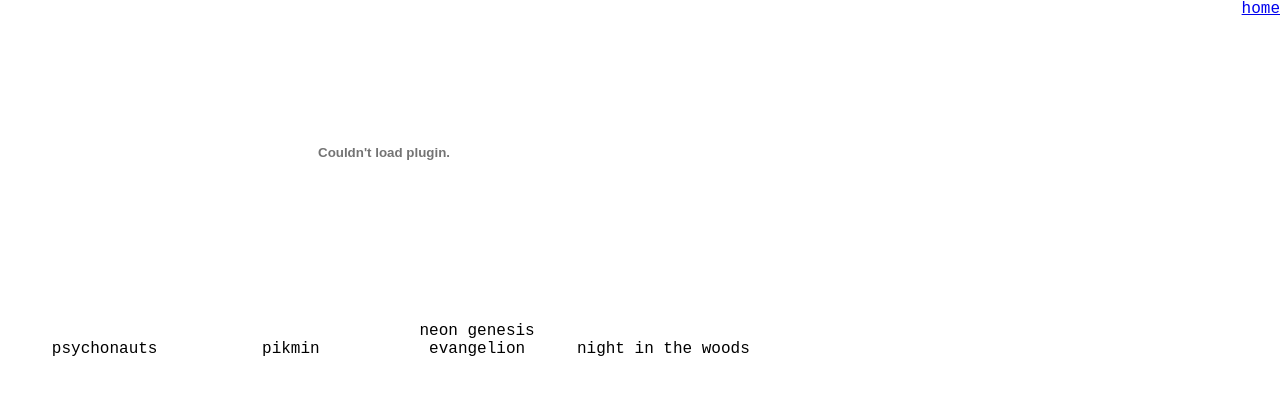
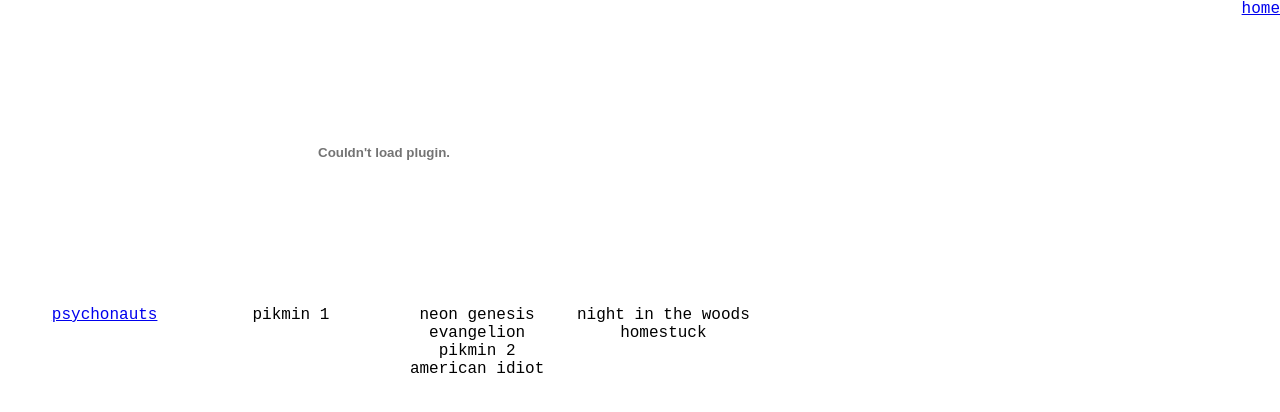
Before and after one commit to rosefloase/goodscale, a plain HTML site: page index.html in a window 1280 px wide. Drawn offline with Linux system fonts and the light colour scheme.

Commit message:
finished (msost) jsonwork

```diff
--- a/goodscale.json
+++ b/goodscale.json
@@ -1,17 +1,20 @@
 {
   "tiers": [{
-		"psychonauts":[
-				{"thing":"psychonauts"}
+		"psy":[
+				{"name":"psychonauts",
+				"description":"woohoo i love testing!!!"}
 			],
 		"pikmin":[
-			{"thing":"pikmin 1"}
+				{"name":"pikmin 1"}
 			],
 		"evan":[
-			{"thing":"neon genesis evangelion"}
+				{"name":"neon genesis evangelion"},
+				{"name":"pikmin 2"},
+				{"name":"american idiot"}
 			],
 		"nitw":[
-			{"thing":"night in the woods"},
-			{"thing":"homestuck"}
+				{"name":"night in the woods"},
+				{"name":"homestuck"}
 			]
 		}]
 }
--- a/index.html
+++ b/index.html
@@ -25,6 +25,7 @@
   .contained{
   display: inline-block;
   width: 23%;
+  vertical-align: top;
   }
 		</style>
 
@@ -60,16 +61,12 @@
 
 		<div class=container>
 			<div class=contained id="psy">
-				<a>psychonauts</a>
 			</div>
-			<div class=contained id="pik">
-				<a>pikmin</a>
+			<div class=contained id="pikmin">
 			</div>
 			<div class=contained id="evan">
-				<p>neon genesis evangelion</p>
 			</div>
 			<div class=contained id="nitw">
-				<p>night in the woods</p>
 			</div>
 		</div>
 
@@ -80,6 +77,46 @@
 				var par = { shit:"foo=bar" };
 				var id = "swfdiv";
 				swfobject.createSWF(att, par, id);
+			}
+
+			var tiernumber = 0;
+			var firsttime = true;
+
+			var glojson;
+			var tiers;
+			var json;
+			var index;
+				fetch("goodscale.json", {cache: "no-cache"})
+				.then((response) => response.json())
+				.then((json) => glojson = json)
+				.then((json) => tiers = glojson.tiers[0])
+				.then((pages) => start(json));
+
+			function start(json){
+				makerow(tiers.nitw, document.getElementById("nitw"));
+				makerow(tiers.evan, document.getElementById("evan"));
+				makerow(tiers.pikmin, document.getElementById("pikmin"));
+				makerow(tiers.psy, document.getElementById("psy"));
+			}
+
+			function makerow(tier, target){
+				var newthing = document.createElement("a");
+				newthing.innerHTML = tier[tiernumber].name;
+				newthing.style = "display:block;";
+				if(tier[tiernumber].description != null){
+					newthing.href = "javascript:()";
+				}
+				target.appendChild(newthing);
+
+				tiernumber += 1;
+
+				if(tiernumber < tier.length){
+					makerow(tier, target);
+				}
+				else{
+					tiernumber = 0;
+					firsttime = true;
+				}
 			}
 
 			/*let params = new URLSearchParams(location.search);
```
Also changed, not shown: 1 other file.
